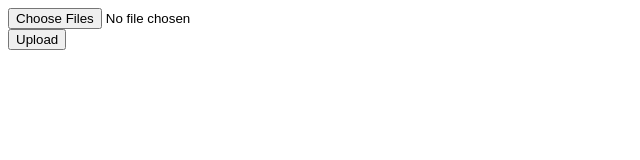
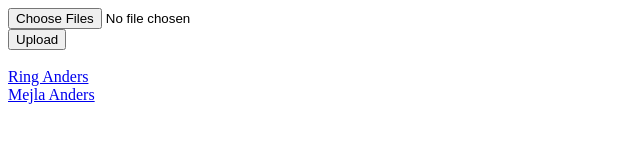
Before and after one commit to AndersDrevin/drevin-upload-img, a website: page index.html in a window 1280 px wide. Shown: the whole page, without its empty margins (0-640 px from the left). Drawn offline with Linux system fonts and the light colour scheme.

Commit message:
Added tel and mail links

```diff
--- a/index.html
+++ b/index.html
@@ -9,5 +9,12 @@
     <input type="file" name="upload" multiple><br />
     <input type="submit" value="Upload">
 </form>
+<br />
+
+<a href="tel:0705256781">Ring Anders</a>
+
+<br />
+
+<a href="mailt:anders.drevin@gmail.com">Mejla Anders</a>
 </body>
 </html>
```
